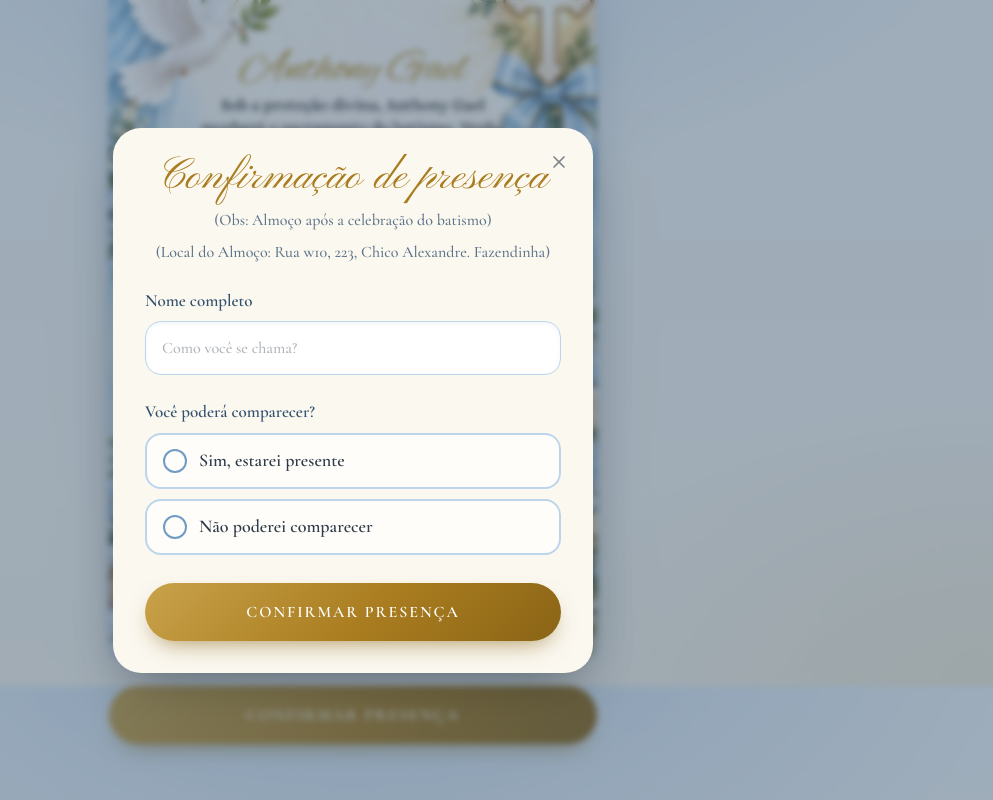
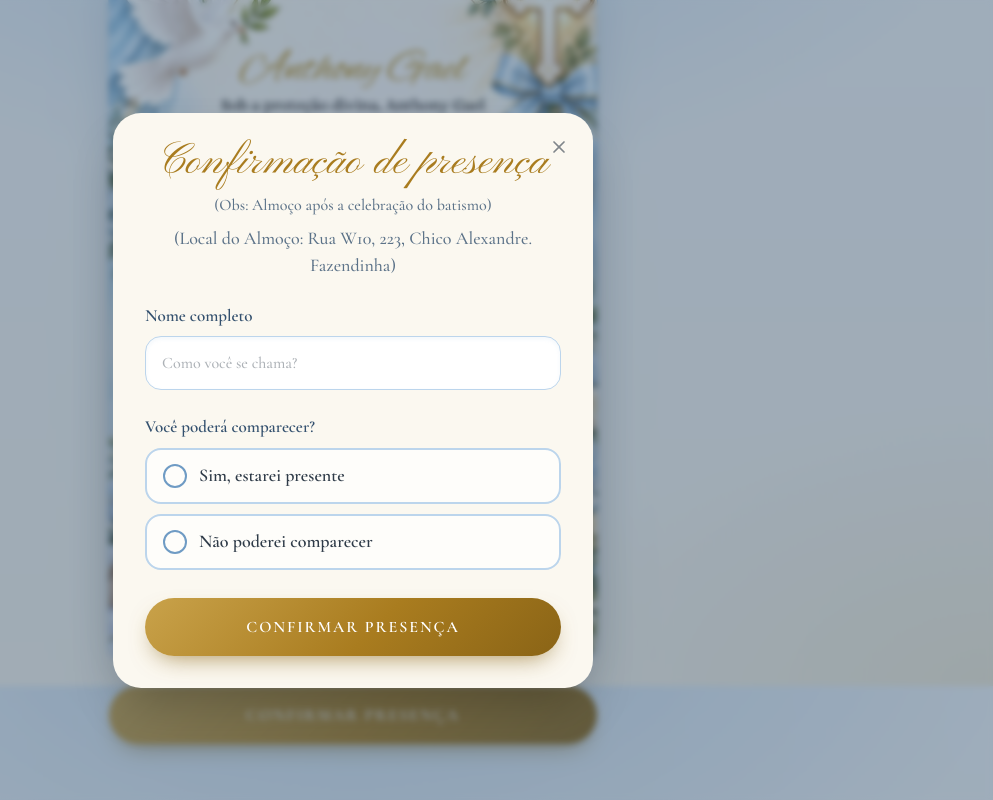
Before and after one commit to ghostSIX00/convite-batizado, a Next.js app: page / in a window 1280 px wide. Both pictures are taken after a click on the button "CONFIRMAR PRESENÇA". Shown: the part 114-914 px from the top of the page, without its empty margins (287-1280 px from the left). Built offline with nearby package versions, Linux system fonts and the light colour scheme; no server answers.

Commit message:
Update RsvpForm.tsx

```diff
--- a/src/components/RsvpForm.tsx
+++ b/src/components/RsvpForm.tsx
@@ -80,8 +80,8 @@ export default function RsvpForm({ onDone }: Props) {
       <p className="mx-auto mt-2 text-center text-[16px] font-medium text-marinho/80">
         (Obs: Almoço após a celebração do batismo)
       </p>
-       <p className="mx-auto mt-2 text-center text-[16px] font-medium text-marinho/80">
-        (Local do Almoço: Rua w10, 223, Chico Alexandre. Fazendinha)
+       <p className="mx-auto mt-2 text-center text-[18px] font-medium text-marinho/80">
+        (Local do Almoço: Rua W10, 223, Chico Alexandre. Fazendinha)
       </p>
 
 
```
